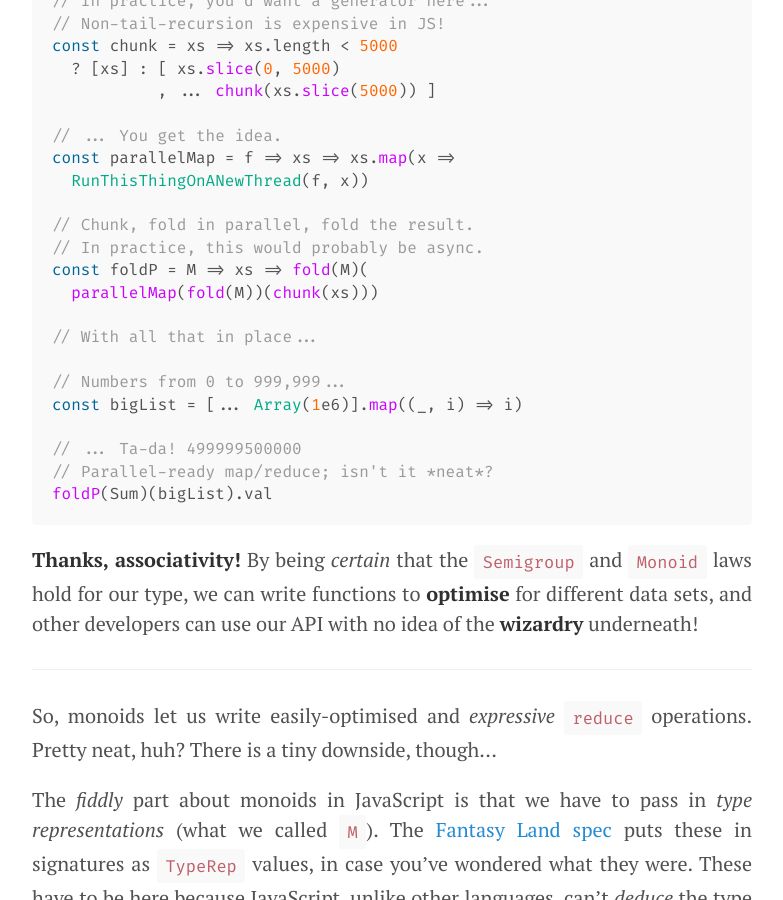
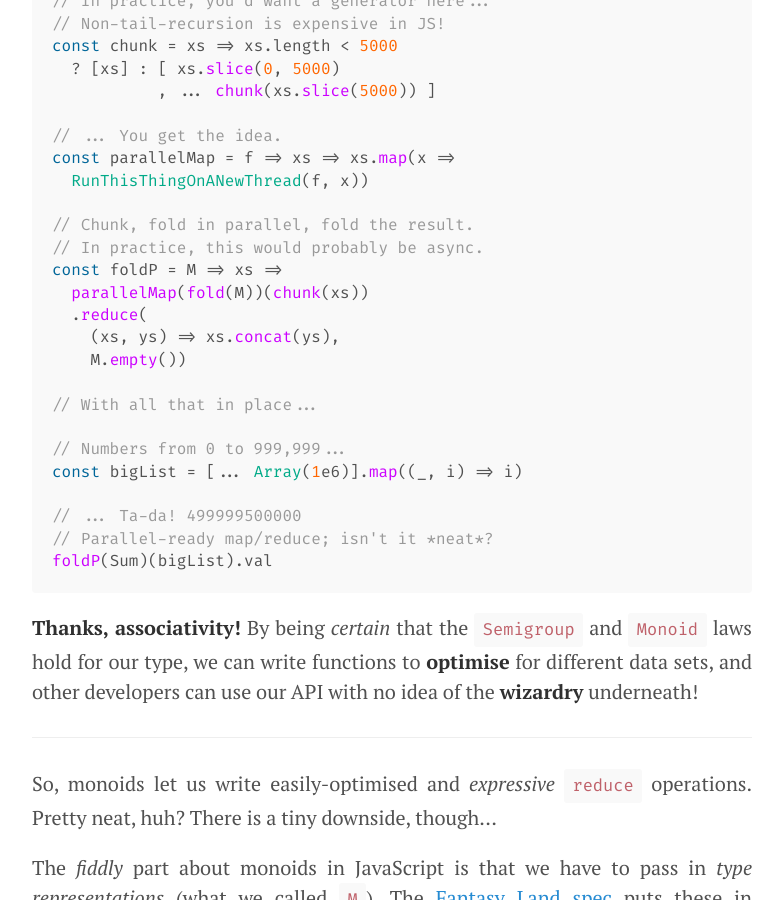
Before and after one commit to i-am-tom/i-am-tom.github.io, a Jekyll site: the page built from _posts/2017-03-21-fantas-eel-and-specification-5.md, in a window 1280 px wide and 900 px high, scrolled down 2801 px. Shown: the whole window, without its empty margins (248-1031 px from the left). Built offline with Jekyll 4.4.1, drawn with Linux system fonts in a browser that asks for light colours; comment, search, counter and statistics services are not loaded.

Commit message:
Fix error in monoid post
Had a little issue with double-wrapping :O Fixed now, though!

```diff
--- a/_posts/2017-03-21-fantas-eel-and-specification-5.md
+++ b/_posts/2017-03-21-fantas-eel-and-specification-5.md
@@ -90,8 +90,11 @@ const parallelMap = f => xs => xs.map(x =>
 
 // Chunk, fold in parallel, fold the result.
 // In practice, this would probably be async.
-const foldP = M => xs => fold(M)(
-  parallelMap(fold(M))(chunk(xs)))
+const foldP = M => xs =>
+  parallelMap(fold(M))(chunk(xs))
+  .reduce(
+    (xs, ys) => xs.concat(ys),
+    M.empty())
 
 // With all that in place...
 
```
